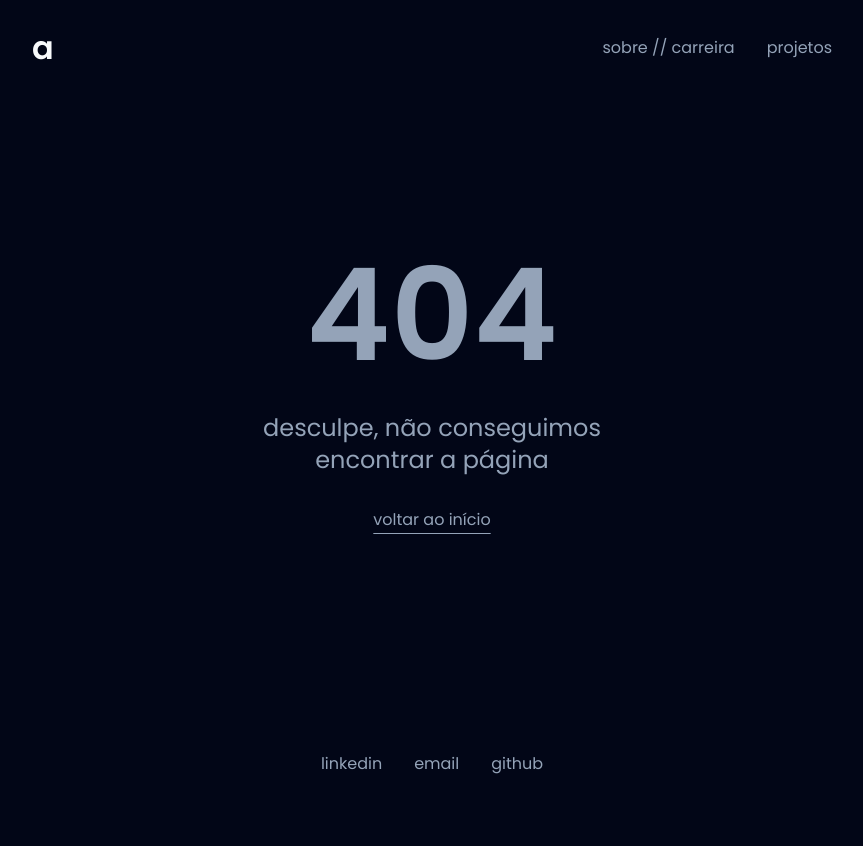
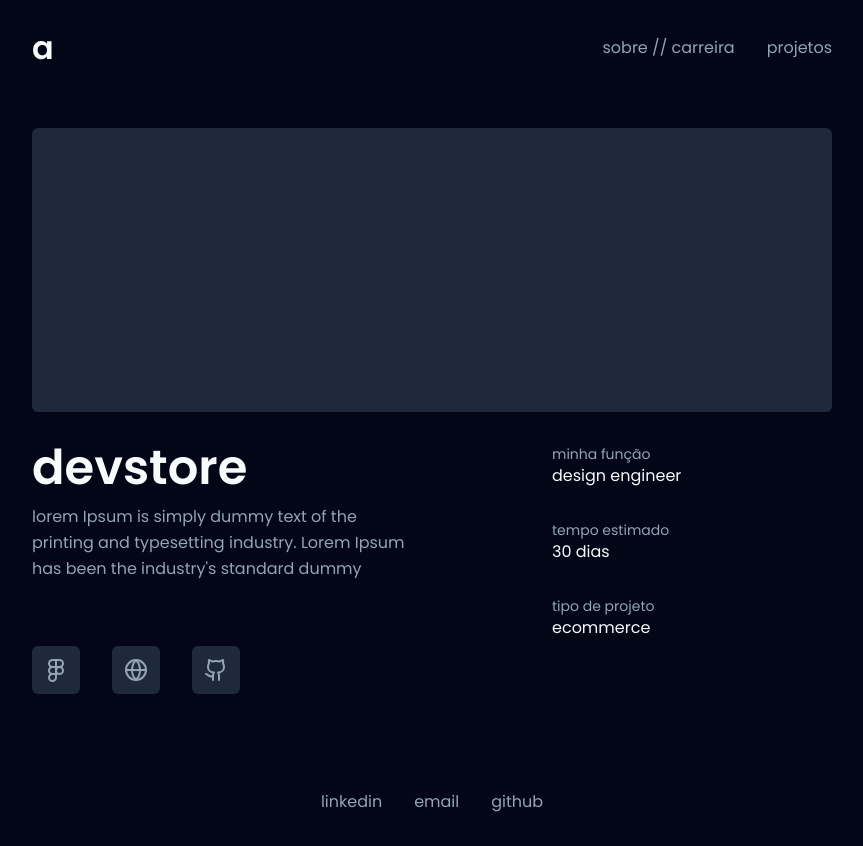
Before and after one commit to avilyre/avilysilva, a Next.js app: page /projects/devstore in a window 1280 px wide. Before the commit this address had no page. Shown: the whole page, without its empty margins (208-1071 px from the left). Before the commit the page ends 808 px from the top, so only its background shows below. Built offline with nearby package versions, Linux system fonts and the light colour scheme.

Commit message:
feat: add header section

```diff
--- /dev/null
+++ b/src/app/projects/[slug]/interface.ts
@@ -0,0 +1,5 @@
+export interface ProjectDetails {
+  params: {
+    slug: string;
+  };
+}
--- /dev/null
+++ b/src/app/projects/[slug]/page.tsx
@@ -0,0 +1,89 @@
+import { Figma, Github, Globe } from "lucide-react";
+
+import { projects } from "@/@data/projects";
+import { PageHeader } from "@/components/page-header";
+
+import { ProjectDetails } from "./interface";
+import { strings } from "./strings";
+
+const ProjectDetails = (props: Readonly<ProjectDetails>) => {
+  const {
+    params: { slug },
+  } = props;
+
+  const project = projects.filter(project => project.slug === slug).shift();
+
+  if (!project) return;
+
+  return (
+    <main>
+      <header>
+        <div className="mb-8 aspect-video w-full rounded-md bg-tertiary sm:aspect-[16/5.68]"></div>
+        <div className="flex flex-col gap-8 sm:flex-row">
+          <section className="max-w-[488px] flex-1">
+            <PageHeader
+              title={project.title}
+              description={project.description}
+            />
+
+            <div className="flex items-center gap-8">
+              <a
+                href={project.links?.figma}
+                target="_blank"
+                title={strings.figma}
+                className="inline-block rounded-md bg-tertiary p-3 text-secondary transition-colors hover:text-primary"
+              >
+                <Figma />
+              </a>
+              <a
+                href={project.links?.deploy}
+                target="_blank"
+                title={strings.deploy}
+                className="inline-block rounded-md bg-tertiary p-3 text-secondary transition-colors hover:text-primary"
+              >
+                <Globe />
+              </a>
+              <a
+                href={project.links?.github}
+                target="_blank"
+                title={strings.github}
+                className="inline-block rounded-md bg-tertiary p-3 text-secondary transition-colors hover:text-primary"
+              >
+                <Github />
+              </a>
+            </div>
+          </section>
+
+          <section className="flex flex-col gap-8">
+            <h5 className="select-none">
+              <span className="block text-sm text-secondary">
+                {strings.myRole}
+              </span>
+              <span className="text-base leading-tight text-primary">
+                {project.details.role}
+              </span>
+            </h5>
+            <h5 className="select-none">
+              <span className="block text-sm text-secondary">
+                {strings.developmentTime}
+              </span>
+              <span className="text-base leading-tight text-primary">
+                {project.details.developmentTime}
+              </span>
+            </h5>
+            <h5 className="select-none">
+              <span className="block text-sm text-secondary">
+                {strings.projectType}
+              </span>
+              <span className="text-base leading-tight text-primary">
+                {project.details.type}
+              </span>
+            </h5>
+          </section>
+        </div>
+      </header>
+    </main>
+  );
+};
+
+export default ProjectDetails;
--- /dev/null
+++ b/src/app/projects/[slug]/strings.ts
@@ -0,0 +1,8 @@
+export const strings = {
+  figma: "figma",
+  github: "github",
+  deploy: "ver online",
+  myRole: "minha função",
+  developmentTime: "tempo estimado",
+  projectType: "tipo de projeto",
+};
```
